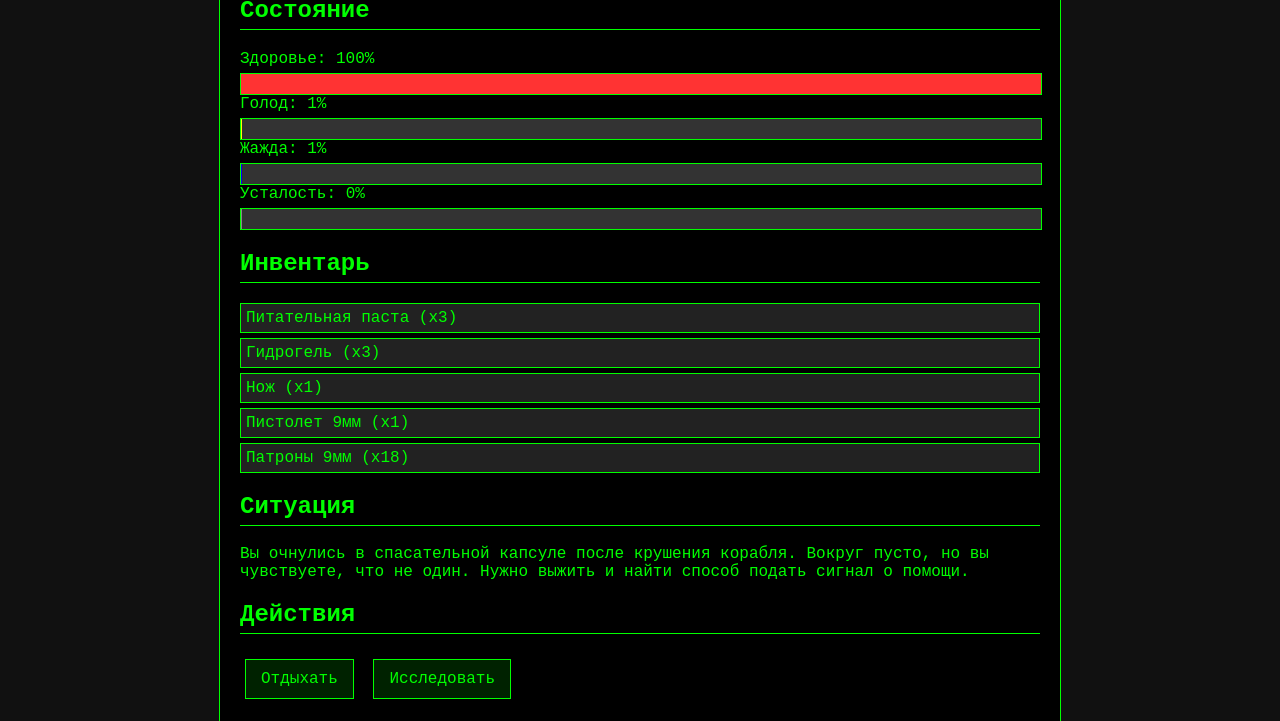
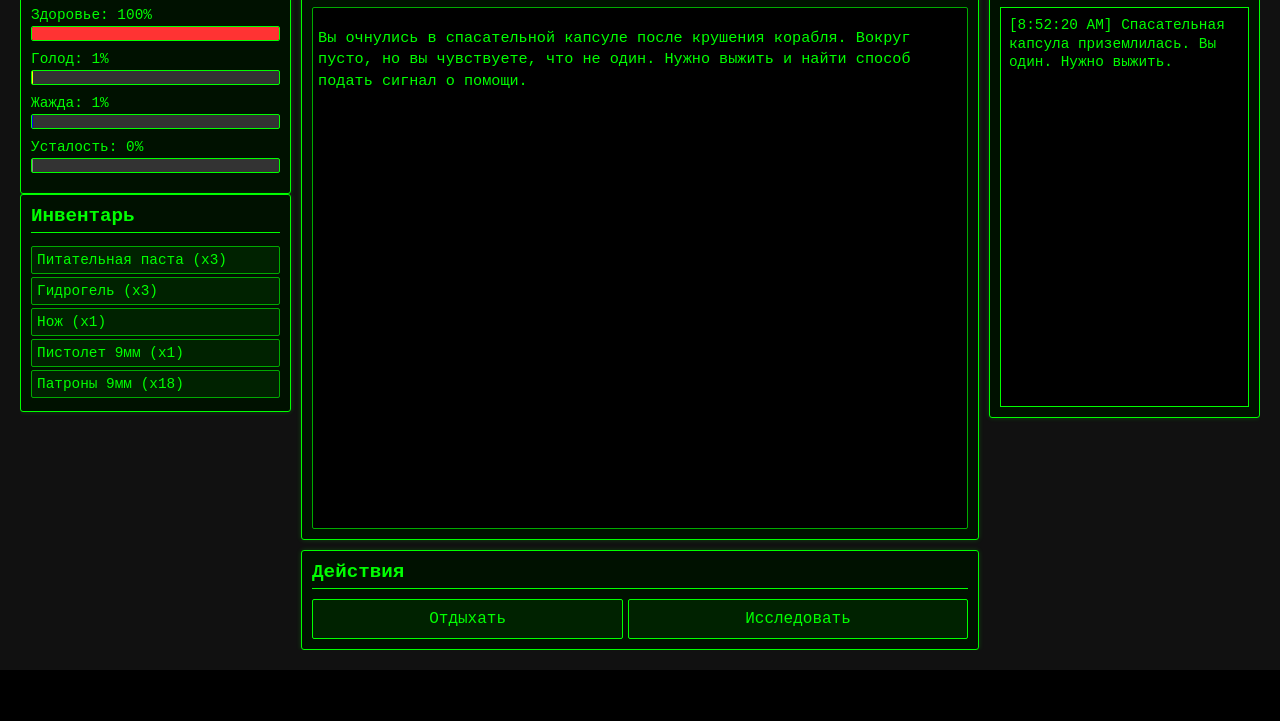
Before and after one commit to Okamich/altered-doom, a plain HTML site: page index.html in a window 1280 px wide. Shown: the part 130-851 px from the top of the page. After the commit the page ends 800 px from the top, so only its background shows below. Drawn offline with Linux system fonts and the light colour scheme.

Commit message:
Update style.css
adaptive UI test

```diff
--- a/style.css
+++ b/style.css
@@ -1,80 +1,277 @@
+/* style.css */
+
+/* --- Базовые стили --- */
+* {
+    box-sizing: border-box;
+}
+
 body {
     font-family: 'Courier New', Courier, monospace;
-    background-color: #111;
+    background-color: #000;
     color: #0f0; /* Зеленый текст для стилизации под терминал */
     margin: 0;
-    padding: 20px;
+    padding: 0;
+    font-size: 16px; /* Базовый размер шрифта */
 }
 
+/* --- Контейнер игры --- */
 #game-container {
-    max-width: 800px;
-    margin: 0 auto;
-    border: 1px solid #0f0;
-    padding: 20px;
-    background-color: #000;
+    min-height: 100vh; /* Занимает всю высоту экрана */
+    display: flex;
+    flex-direction: column;
+    padding: 10px;
+    background-color: #111;
 }
 
-h1, h2 {
-    color: #0f0;
+/* --- Заголовок --- */
+header {
+    text-align: center;
+    padding: 10px;
     border-bottom: 1px solid #0f0;
-    padding-bottom: 5px;
+    margin-bottom: 10px;
 }
 
-/* Статус-бары */
-.status-bar {
+header h1 {
+    margin: 0;
+    font-size: 1.5rem; /* Относительный размер */
+    color: #0f0;
+}
+
+/* --- Основная сетка --- */
+.game-grid {
+    display: grid;
+    grid-template-columns: 1fr; /* По умолчанию одна колонка */
+    grid-template-areas:
+        "left-sidebar"
+        "main-content"
+        "right-sidebar";
+    gap: 10px;
+    flex-grow: 1; /* Занимает оставшееся пространство */
+    overflow: hidden; /* Предотвращает прокрутку всего grid */
+}
+
+/* --- Панель (общий стиль для секций) --- */
+.panel {
+    background-color: #001100;
+    border: 1px solid #0f0;
+    padding: 10px;
+    margin-bottom: 10px;
+    border-radius: 3px; /* Немного скругления углов */
+    box-shadow: 0 0 5px rgba(0, 255, 0, 0.2); /* Легкая тень */
+}
+
+.panel h2 {
+    margin-top: 0;
+    margin-bottom: 10px;
+    padding-bottom: 5px;
+    border-bottom: 1px solid #0f0;
+    font-size: 1.2rem; /* Относительный размер */
+    color: #0f0;
+}
+
+/* --- Боковые панели --- */
+.sidebar {
+    /* Общие стили для боковых панелей */
+}
+
+.left-sidebar {
+    grid-area: left-sidebar;
+}
+
+.right-sidebar {
+    grid-area: right-sidebar;
+}
+
+/* --- Левая боковая панель (Статус и Инвентарь) --- */
+.status-section .status-item {
+    margin-bottom: 10px;
+}
+
+.status-section .status-item label {
+    display: block;
+    margin-bottom: 3px;
+    font-size: 0.9rem; /* Немного меньше основного текста */
+}
+
+.status-section .status-bar {
     width: 100%;
-    height: 20px;
+    height: 15px; /* Сделаем полоски немного меньше */
     background-color: #333;
     border: 1px solid #0f0;
-    margin-top: 5px;
     overflow: hidden;
+    border-radius: 2px; /* Немного скругления */
 }
 
-.bar {
+.status-section .bar {
     height: 100%;
     transition: width 0.3s ease-in-out;
 }
 
-.health-bar { background-color: #f33; } /* Красный */
-.hunger-bar { background-color: #ff0; } /* Желтый */
-.thirst-bar { background-color: #00f; } /* Синий */
-.fatigue-bar { background-color: #888; } /* Серый */
+/* Цвета полосок остаются те же */
+.health-bar { background-color: #f33; }
+.hunger-bar { background-color: #ff0; }
+.thirst-bar { background-color: #00f; }
+.fatigue-bar { background-color: #888; }
 
-/* Инвентарь */
 .inventory-section ul {
     list-style-type: none;
     padding: 0;
+    margin: 0;
+    max-height: 200px; /* Ограничиваем высоту */
+    overflow-y: auto; /* Добавляем прокрутку, если много предметов */
 }
 
 .inventory-section li {
-    background-color: #222;
-    margin: 5px 0;
+    background-color: #002200;
+    margin: 3px 0;
     padding: 5px;
-    border: 1px solid #0f0;
+    border: 1px solid #0a0;
+    border-radius: 2px;
+    font-size: 0.9rem;
 }
 
-/* Кнопки действий */
+/* --- Центральная колонка --- */
+.main-content {
+    grid-area: main-content;
+    display: flex;
+    flex-direction: column;
+    gap: 10px; /* Расстояние между секциями */
+}
+
+.description-section {
+    flex-grow: 1; /* Описание занимает доступное пространство */
+    display: flex;
+    flex-direction: column;
+}
+
+#description-text {
+    flex-grow: 1;
+    overflow-y: auto; /* Прокрутка внутри описания */
+    padding: 5px;
+    background-color: #000;
+    border: 1px solid #0a0;
+    border-radius: 2px;
+    font-size: 0.95rem; /* Немного меньше основного текста */
+    line-height: 1.4; /* Улучшает читаемость */
+}
+
+.actions-section .actions-buttons {
+    display: flex;
+    flex-wrap: wrap; /* Кнопки переносятся на новую строку при необходимости */
+    gap: 5px; /* Расстояние между кнопками */
+}
+
 .actions-section button {
     background-color: #002200;
     color: #0f0;
     border: 1px solid #0f0;
-    padding: 10px 15px;
-    margin: 5px;
+    padding: 8px 12px; /* Немного меньше отступы */
     cursor: pointer;
     font-family: inherit;
-    font-size: 1em;
+    font-size: 0.9rem; /* Размер шрифта кнопок */
+    border-radius: 2px; /* Немного скругления */
+    flex: 1 1 auto; /* Кнопки растягиваются, но могут сжиматься */
+    min-width: 120px; /* Минимальная ширина кнопки */
 }
 
 .actions-section button:hover {
     background-color: #004400;
 }
 
-/* Лог */
+.actions-section button:disabled {
+    background-color: #222;
+    color: #555;
+    border-color: #555;
+    cursor: not-allowed;
+}
+
+/* --- Правая боковая панель (Лог) --- */
 .log-section {
-    height: 150px;
+    grid-area: right-sidebar;
+    display: flex;
+    flex-direction: column;
+}
+
+.log-section #game-log {
+    flex-grow: 1;
+    height: 200px; /* Фиксированная высота по умолчанию */
     overflow-y: auto;
     border: 1px solid #0f0;
-    padding: 10px;
-    background-color: #001100;
-    margin-top: 20px;
+    padding: 8px;
+    background-color: #000;
+    font-family: inherit;
+    font-size: 0.85rem; /* Меньше основного текста */
+    line-height: 1.3;
 }
+
+.log-section #game-log div {
+    margin-bottom: 3px;
+    word-break: break-word; /* Перенос слов */
+}
+
+
+/* --- Адаптивность (Media Queries) --- */
+
+/* Для экранов шире 768px */
+@media (min-width: 768px) {
+    body {
+        font-size: 17px;
+    }
+
+    #game-container {
+        padding: 15px;
+    }
+
+    header h1 {
+        font-size: 1.8rem;
+    }
+
+    .game-grid {
+        grid-template-columns: 1fr 2fr 1fr; /* 3 колонки */
+        grid-template-areas:
+            "left-sidebar main-content right-sidebar";
+    }
+
+    .panel {
+        margin-bottom: 0; /* Убираем нижний margin, так как есть gap */
+    }
+
+    .log-section #game-log {
+        height: auto; /* Высота по содержимому */
+        min-height: 300px; /* Минимальная высота */
+        flex-grow: 1; /* Занимает доступное пространство */
+    }
+}
+
+/* Для экранов шире 1024px */
+@media (min-width: 1024px) {
+    body {
+        font-size: 18px;
+    }
+
+    #game-container {
+        padding: 20px;
+        max-width: 1400px; /* Ограничиваем максимальную ширину на больших экранах */
+        margin: 0 auto; /* Центрируем */
+    }
+
+    header h1 {
+        font-size: 2rem;
+    }
+
+     .game-grid {
+        /* Можно немного скорректировать соотношение колонок */
+        grid-template-columns: 1fr 2.5fr 1fr;
+    }
+
+    .actions-section button {
+        padding: 10px 15px;
+        font-size: 1rem;
+        min-width: 140px;
+    }
+
+    .log-section #game-log {
+        font-size: 0.9rem;
+        min-height: 400px;
+    }
+}
```
